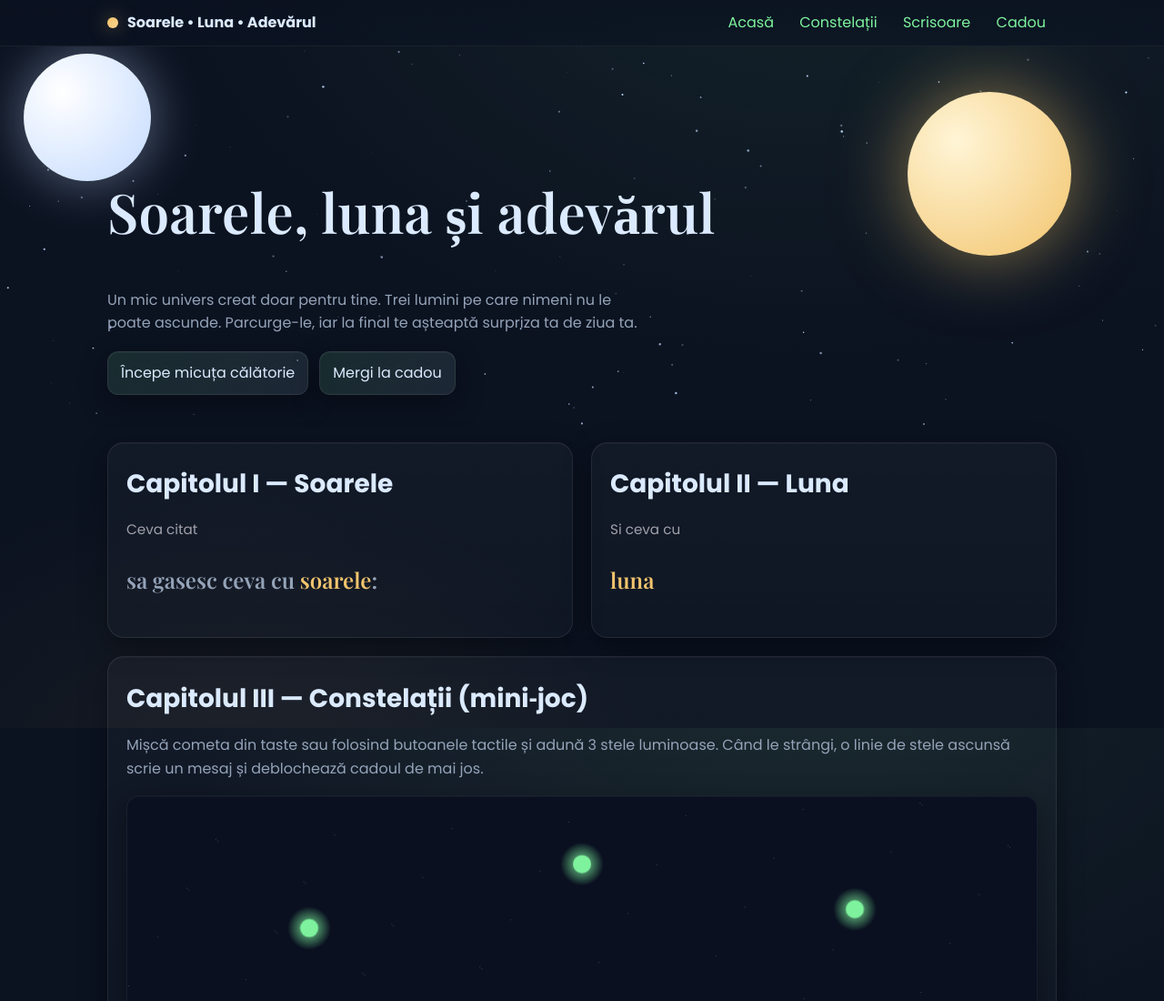
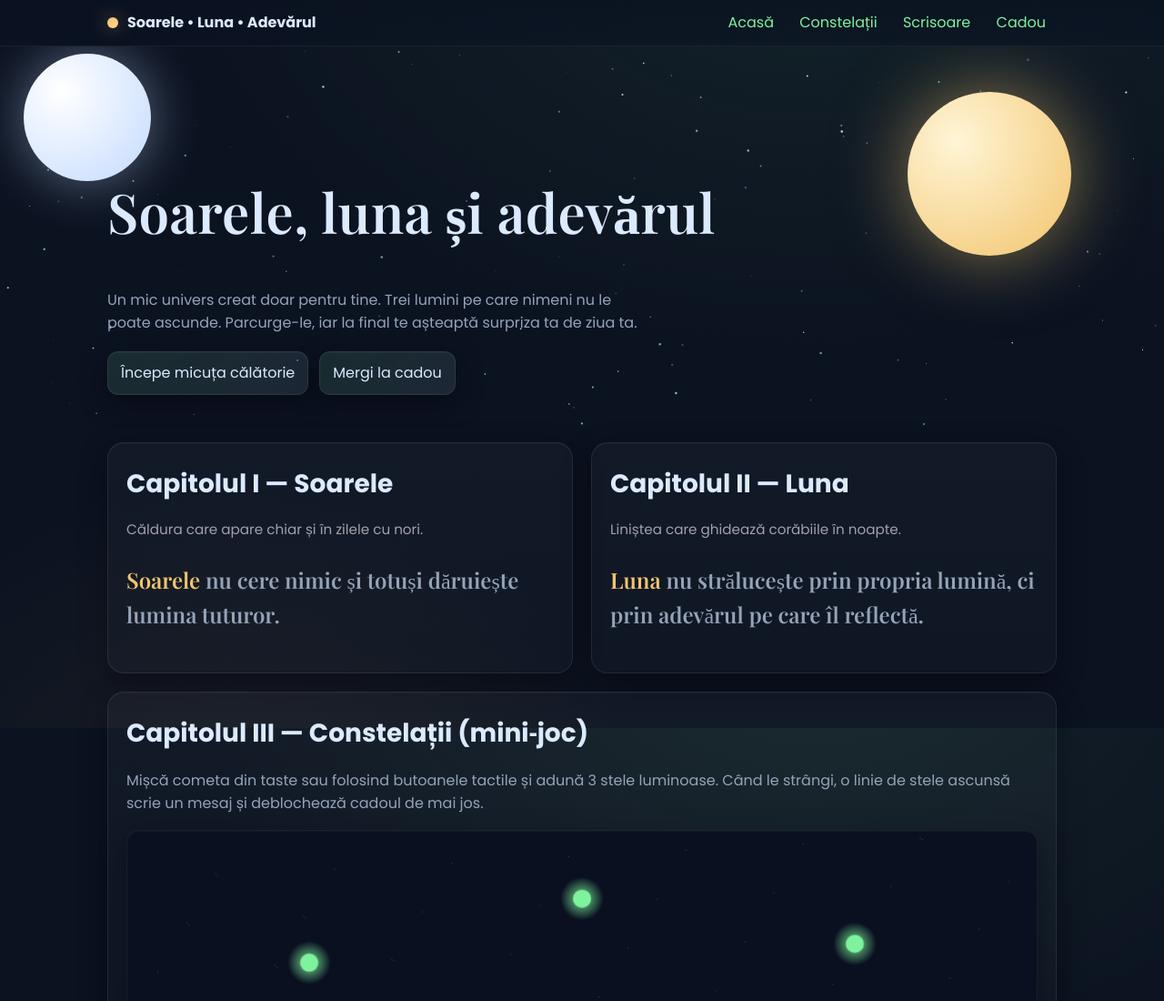
Before and after one commit to alexander0618/HappyBirthay, a plain HTML site: page index.html in a window 1280 px wide. Shown: the top 1100 px of the page at 91% size. Drawn offline with nearby package versions, Linux system fonts and the light colour scheme; a web font is replaced by a local one.

Commit message:
Update index.html

```diff
--- a/index.html
+++ b/index.html
@@ -119,13 +119,13 @@
     <div class="cards">
       <article class="card grid-6">
         <h2>Capitolul I — Soarele</h2>
-        <p class="soft">Ceva citat</p>
-        <p class="quote">sa gasesc ceva cu <b>soarele</b>: </p>
+        <p class="soft">Căldura care apare chiar și în zilele cu nori.</p>
+        <p class="quote"><b>Soarele</b> nu cere nimic și totuși dăruiește lumina tuturor.</p>
       </article>
       <article class="card grid-6">
         <h2>Capitolul II — Luna</h2>
-        <p class="soft">Si ceva cu</p>
-        <p class="quote"><b>luna</b></p>
+        <p class="soft">Liniștea care ghidează corăbiile în noapte.</p>
+        <p class="quote"><b>Luna</b> nu strălucește prin propria lumină, ci prin adevărul pe care îl reflectă.</p>
       </article>
 
       <article class="card" id="game">
```
